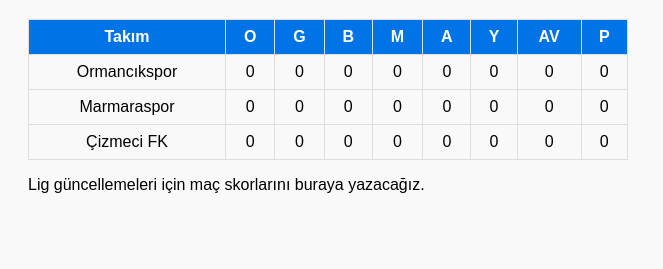
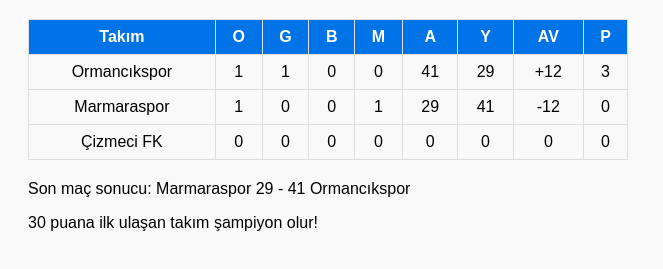
Before and after one commit to s2c1semo/s2c1semo.github.io, a plain HTML site: page index.html in a window 1280 px wide. Shown: the part 89-358 px from the top of the page, without its empty margins (0-663 px from the left). Drawn offline with Linux system fonts and the light colour scheme.

Commit message:
Add files via upload

```diff
--- a/index.html
+++ b/index.html
@@ -6,19 +6,29 @@
   <style>
     body { font-family: Arial, sans-serif; padding: 20px; background: #f9f9f9; }
     h1 { color: #0073e6; }
-    table { border-collapse: collapse; width: 100%; max-width: 600px; }
+    table { border-collapse: collapse; width: 100%; max-width: 600px; margin-bottom: 20px; }
     th, td { border: 1px solid #ddd; padding: 8px; text-align: center; }
     th { background-color: #0073e6; color: white; }
+    p { font-size: 16px; }
   </style>
 </head>
 <body>
   <h1>Mahalli Ligi Puan Durumu</h1>
   <table>
-    <tr><th>Takım</th><th>O</th><th>G</th><th>B</th><th>M</th><th>A</th><th>Y</th><th>AV</th><th>P</th></tr>
-    <tr><td>Ormancıkspor</td><td>0</td><td>0</td><td>0</td><td>0</td><td>0</td><td>0</td><td>0</td><td>0</td></tr>
-    <tr><td>Marmaraspor</td><td>0</td><td>0</td><td>0</td><td>0</td><td>0</td><td>0</td><td>0</td><td>0</td></tr>
-    <tr><td>Çizmeci FK</td><td>0</td><td>0</td><td>0</td><td>0</td><td>0</td><td>0</td><td>0</td><td>0</td></tr>
+    <tr>
+      <th>Takım</th><th>O</th><th>G</th><th>B</th><th>M</th><th>A</th><th>Y</th><th>AV</th><th>P</th>
+    </tr>
+    <tr>
+      <td>Ormancıkspor</td><td>1</td><td>1</td><td>0</td><td>0</td><td>41</td><td>29</td><td>+12</td><td>3</td>
+    </tr>
+    <tr>
+      <td>Marmaraspor</td><td>1</td><td>0</td><td>0</td><td>1</td><td>29</td><td>41</td><td>-12</td><td>0</td>
+    </tr>
+    <tr>
+      <td>Çizmeci FK</td><td>0</td><td>0</td><td>0</td><td>0</td><td>0</td><td>0</td><td>0</td><td>0</td
+    </tr>
   </table>
-  <p>Lig güncellemeleri için maç skorlarını buraya yazacağız.</p>
+  <p>Son maç sonucu: Marmaraspor 29 - 41 Ormancıkspor</p>
+  <p>30 puana ilk ulaşan takım şampiyon olur!</p>
 </body>
 </html>
```
